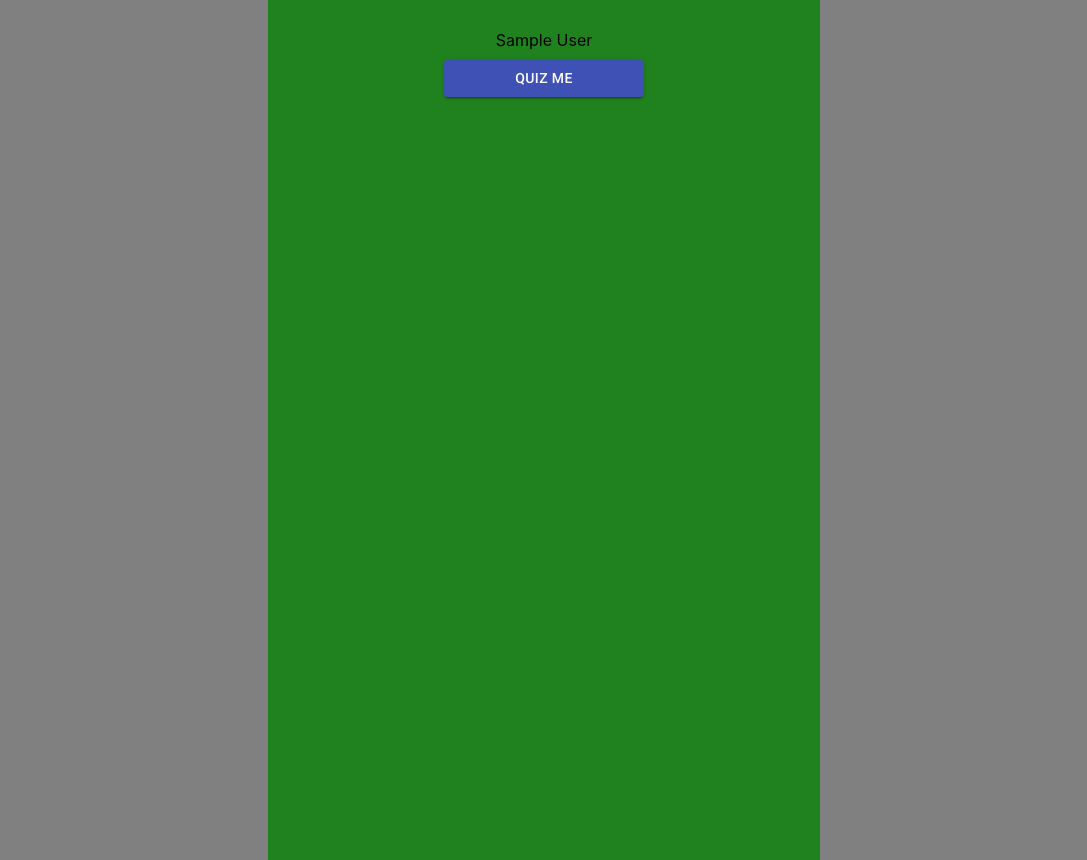
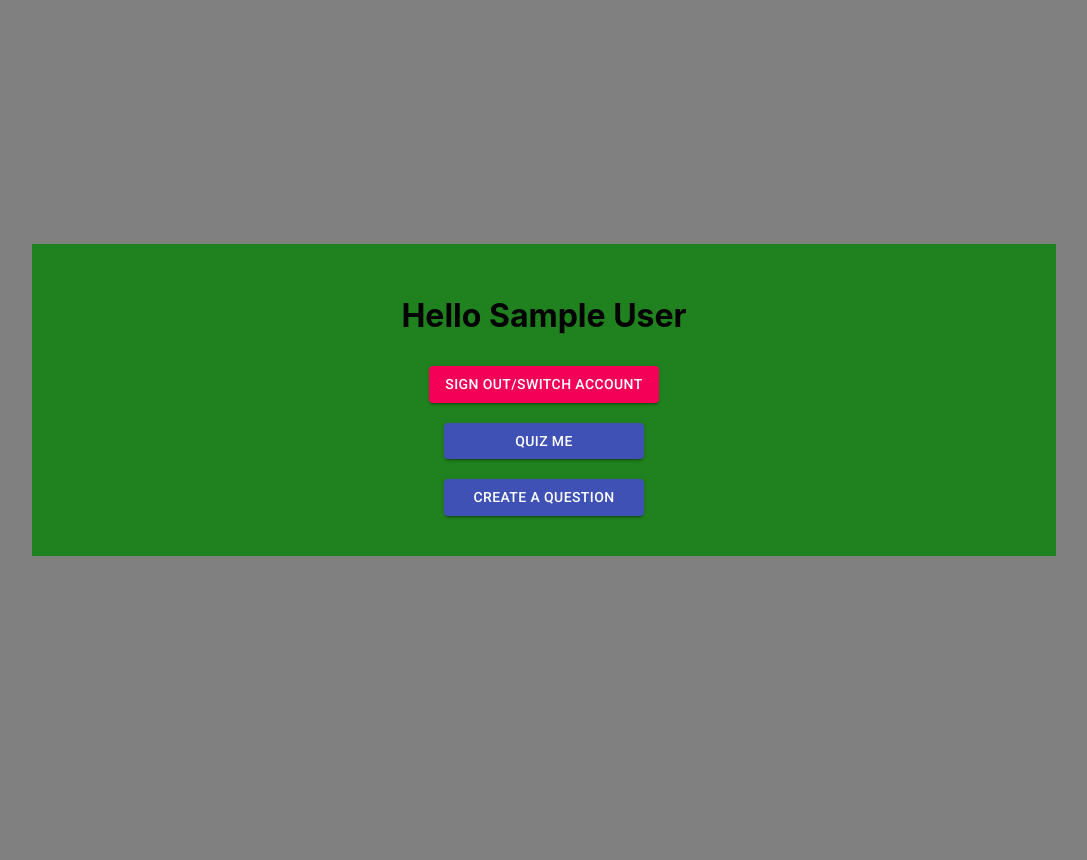
Before and after one commit to SagittariuX/quizapp, a React (Create React App) app: page / in a window 1280 px wide. Shown: the whole page, without its empty margins (96-1183 px from the left). After the commit the page ends 800 px from the top, so only its background shows below. Built offline with nearby package versions, Linux system fonts and the light colour scheme; no server answers; sample sign-in values are in the browser's storage.

Commit message:
need to make quizmaker

```diff
--- a/src/App.js
+++ b/src/App.js
@@ -1,6 +1,6 @@
 import React from "react";
 import "./App.css";
-import { Box, Button, Container } from "@material-ui/core";
+import { Box, Button, Container, Grid } from "@material-ui/core";
 import {
   BrowserRouter as Router,
   Switch,
@@ -10,7 +10,9 @@ import {
 } from "react-router-dom";
 
 //My components
-import QuizPage from "./components/QuizPage.jsx";
+import QuizPage from "./components/QuizPage";
+import QuizMaker from "./components/QuizMaker";
+import { SignIn, SignOut } from "./components/AuthButtons";
 
 //Firebase sdk
 import firebase from "firebase/app";
@@ -37,12 +39,23 @@ function App() {
   const [user] = useAuthState(auth);
 
   return (
-    <Container className="App" maxWidth="sm">
+    <Grid
+      container
+      justify="center"
+      alignItems="center"
+      direction="column"
+      style={{ minHeight: "100vh" }}
+      className="App"
+    >
       <Router>
-        <Box bgcolor="#20821e" py="30px" style={{ minHeight: "100vh" }}>
+        <Box
+          bgcolor="#20821e"
+          py="30px"
+          style={{ width: "80%", minWidth: "300px" }}
+        >
           <Switch>
             <Route exact path="/">
-              {!user && <SignIn />}
+              {!user && <SignIn auth={auth} />}
               {user && <OptionsMenu user={user} />}
             </Route>
             {/* Protected Routes */}
@@ -56,8 +69,8 @@ function App() {
                   )}
                 </Route>
                 <Route path="/create">
-                  <div>create</div>
-                </Route>{" "}
+                  <QuizMaker user={user} auth={auth} firestore={firestore} />
+                </Route>
               </>
             ) : (
               <Redirect to="/" />
@@ -65,32 +78,31 @@ function App() {
           </Switch>
         </Box>
       </Router>
-    </Container>
-  );
-}
-
-function SignIn() {
-  const signInWithGoogle = () => {
-    const provider = new firebase.auth.GoogleAuthProvider();
-    auth.signInWithPopup(provider);
-  };
-
-  return (
-    <Button variant="contained" color="primary" onClick={signInWithGoogle}>
-      Sign In With A Google Account
-    </Button>
+    </Grid>
   );
 }
 
 function OptionsMenu({ user: { displayName } }) {
   return (
     <>
-      <div>{displayName}</div>
-      <Link to="/quiz">
-        <Button variant="contained" color="primary">
-          Quiz Me
-        </Button>
-      </Link>
+      <h1>Hello {displayName}</h1>
+      <Box>
+        <SignOut auth={auth} />
+      </Box>
+      <Box>
+        <Link to="/quiz">
+          <Button variant="contained" color="primary">
+            Quiz Me
+          </Button>
+        </Link>
+      </Box>
+      <Box>
+        <Link to="/create">
+          <Button variant="contained" color="primary">
+            Create a Question
+          </Button>
+        </Link>
+      </Box>
     </>
   );
 }
--- /dev/null
+++ b/src/components/AuthButtons.jsx
@@ -0,0 +1,34 @@
+import React from "react";
+import firebase from "firebase/app";
+import "firebase/auth";
+import { Button } from "@material-ui/core";
+
+function SignIn({auth}) {
+  const signInWithGoogle = () => {
+    const provider = new firebase.auth.GoogleAuthProvider();
+    auth.signInWithPopup(provider);
+  };
+
+  return (
+    <Button variant="contained" color="primary" onClick={signInWithGoogle}>
+      Sign In With A Google Account
+    </Button>
+  );
+}
+
+function SignOut({ auth }) {
+  return (
+    auth.currentUser && (
+      <Button
+        className="sign-out-btn"
+        variant="contained"
+        color="secondary"
+        onClick={() => auth.signOut()}
+      >
+        Sign Out/Switch Account
+      </Button>
+    )
+  );
+};
+
+export { SignIn, SignOut };
--- a/src/components/QuizMaker.jsx
+++ b/src/components/QuizMaker.jsx
@@ -1,7 +1,19 @@
 import React from 'react';
+import "firebase/firestore";
 
-const QuizMaker = () => {
-    return ( <div>QuizMaker</div> );
+import { useCollectionData } from "react-firebase-hooks/firestore";
+
+const QuizMaker = ({ firestore }) => {
+  const questionRef = firestore.collection("Questions");
+  const query = questionRef.orderBy('id','desc').limit(1);
+
+  const [question] = useCollectionData(query);
+
+
+
+
+
+    return ( <div>Loading...</div> );
 }
 
 export default QuizMaker;
--- a/src/components/QuizPage.jsx
+++ b/src/components/QuizPage.jsx
@@ -22,7 +22,6 @@ const QuizPage = ({ user, auth, firestore }) => {
 
   return (
     <div>
-      <SignOut auth={auth} />
       {questions && (
         <Box mt="20px">
           <div>It's Quiz Time</div>
@@ -46,19 +45,4 @@ const QuizPage = ({ user, auth, firestore }) => {
   );
 };
 
-const SignOut = ({ auth }) => {
-  return (
-    auth.currentUser && (
-      <Button
-        className="sign-out-btn"
-        variant="contained"
-        color="secondary"
-        onClick={() => auth.signOut()}
-      >
-        Sign Out/Switch Account
-      </Button>
-    )
-  );
-};
-
 export default QuizPage;
```
